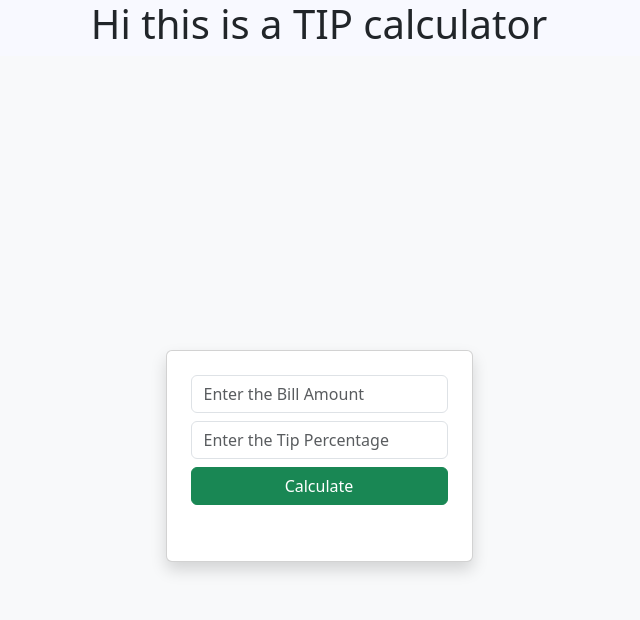
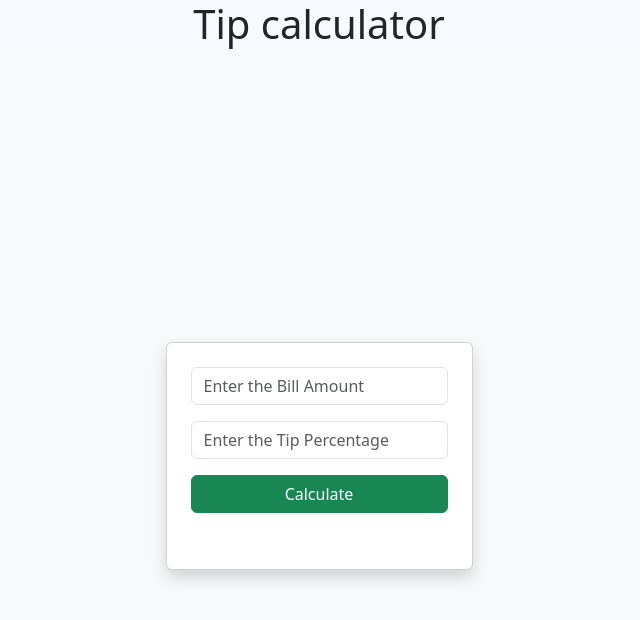
Before and after one commit to rohit00619/Javacript_practice, a plain HTML site: page tip calculator.html in a window 1280 px wide. Shown: the whole page, without its empty margins (321-961 px from the left). Drawn offline with nearby package versions, Linux system fonts and the light colour scheme.

Commit message:
Update tip calculator.html

```diff
--- a/tip calculator.html
+++ b/tip calculator.html
@@ -8,13 +8,13 @@
 </style>
 
 <body>
-<div class="d-flex justify-content-center align-items-center " style="background:#f8f9ff;">
-<h1>Hi this is a TIP calculator</h1>
+<div class="d-flex justify-content-center  " style="background:#f8f9ff;">
+<h1>Tip calculator</h1>
 </div>
 <div class="d-flex justify-content-center align-items-center min-vh-100" style="background:#f8f9fa;">
     <div class=" card p-4 shadow">
-    <input class="form-control mb-2" type="number" name="bill" id="bill" placeholder="Enter the Bill Amount"/>
-    <input class="form-control mb-2" type="number" name="tipp" id="tipp" placeholder="Enter the Tip Percentage"/>
+    <input class="form-control mb-3" type="number" name="bill" id="bill" placeholder="Enter the Bill Amount"/>
+    <input class="form-control mb-3" type="number" name="tipp" id="tipp" placeholder="Enter the Tip Percentage"/>
     <button id="subbtn" class="btn btn-success w-100">Calculate</button>
     <p id="demo" class="mt-3 text-center fw-bold text-success"></p>
     </div>
```
